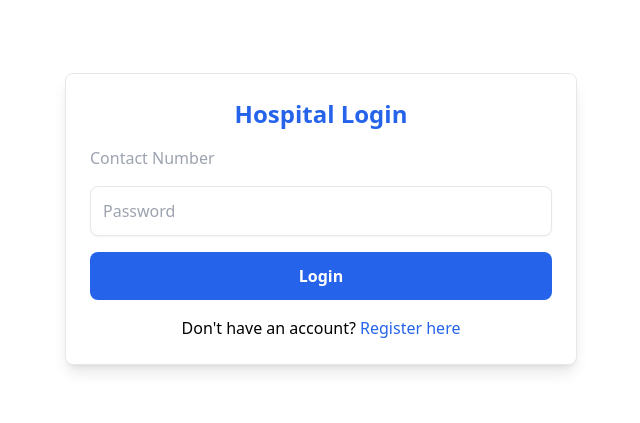
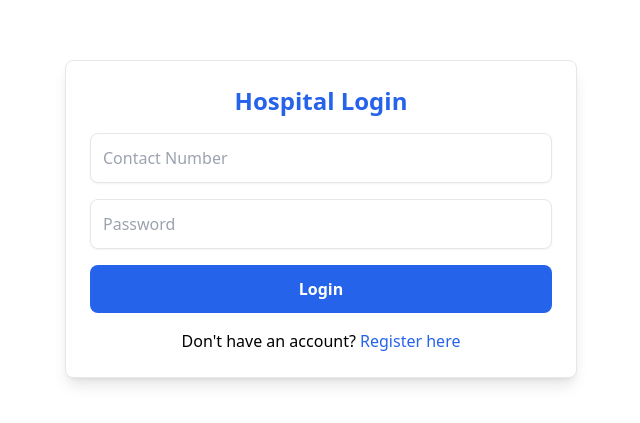
Before and after one commit to kumartushar0605/CareSync---Frontend, a Next.js app: page /hlogin in a window 1280 px wide. Shown: the part 181-604 px from the top of the page, without its empty margins (319-959 px from the left). Built offline with nearby package versions, Linux system fonts and the light colour scheme; a web font is replaced by a local one.

Commit message:
bugs fixing

```diff
--- a/src/Components/HLogin.jsx
+++ b/src/Components/HLogin.jsx
@@ -49,6 +49,7 @@ const HLogin = () => {
   type="text"
   name="contactNumber"
   placeholder="Contact Number"
+  className="w-full p-3 border rounded-lg shadow-sm focus:ring focus:ring-blue-300"
   required
   onChange={handleChange}
 />
```
